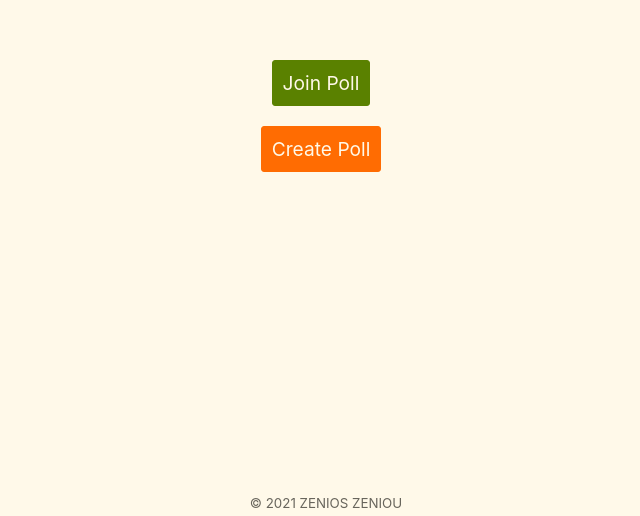
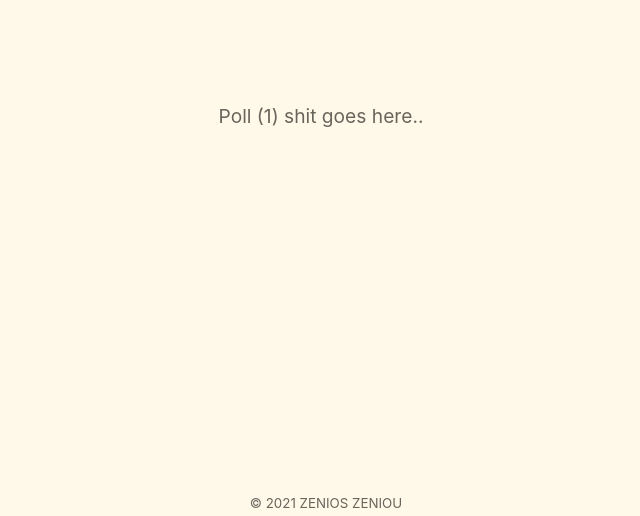
Before and after one commit to mrzenioszeniou/planning-poker, a React (Create React App) app in the folder frontend/: page /1 in a window 1280 px wide. Shown: the part 284-800 px from the top of the page, without its empty margins (319-959 px from the left). Built offline with nearby package versions, Linux system fonts and the light colour scheme.

Commit message:
Router functionality

```diff
--- a/frontend/package.json
+++ b/frontend/package.json
@@ -12,6 +12,7 @@
     "@types/react-dom": "^17.0.3",
     "react": "^17.0.2",
     "react-dom": "^17.0.2",
+    "react-router-dom": "^5.2.0",
     "react-scripts": "4.0.3",
     "typescript": "^4.2.4",
     "web-vitals": "^1.1.1"
@@ -39,5 +40,8 @@
       "last 1 firefox version",
       "last 1 safari version"
     ]
+  },
+  "devDependencies": {
+    "@types/react-router-dom": "^5.1.7"
   }
 }
--- /dev/null
+++ b/frontend/src/Poll.tsx
@@ -0,0 +1,33 @@
+import React from 'react';
+import './App.css';
+import { RouteComponentProps, withRouter } from "react-router";
+
+interface RouteInterface {
+  poll: string;
+}
+
+interface Props extends RouteComponentProps<RouteInterface> {}
+
+interface State {
+  poll: string;
+}
+
+class Poll extends React.Component<Props, State>  {
+
+  constructor(props: Props) {
+    super(props);
+    this.state = {
+      poll: props.match.params.poll,
+    };
+  }
+
+  render() {
+    return (
+      <div className="base centered">
+        Poll ({this.state.poll}) shit goes here..
+      </div>
+    );
+  }
+}
+
+export default withRouter(Poll);
--- a/frontend/src/index.tsx
+++ b/frontend/src/index.tsx
@@ -2,12 +2,15 @@ import React from 'react';
 import ReactDOM from 'react-dom';
 import './index.css';
 import App from './App';
+import Poll from './Poll';
 import reportWebVitals from './reportWebVitals';
+import { Route, BrowserRouter as Router } from 'react-router-dom';
 
 ReactDOM.render(
-  <React.StrictMode>
-    <App />
-  </React.StrictMode>,
+  <Router>
+      <Route exact path="/" component={App} />
+      <Route exact path="/:poll" component={Poll} />
+  </Router>,
   document.getElementById('root')
 );
 
```
Also changed, not shown: 2 other files (tests, documents, lock files or other folders).
